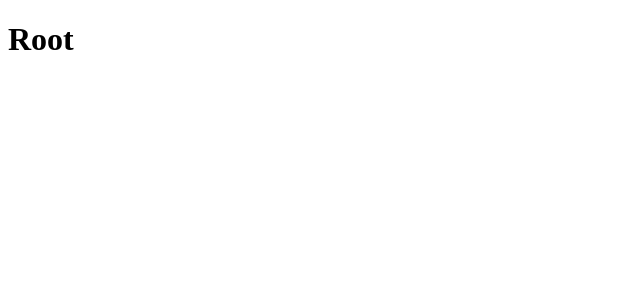
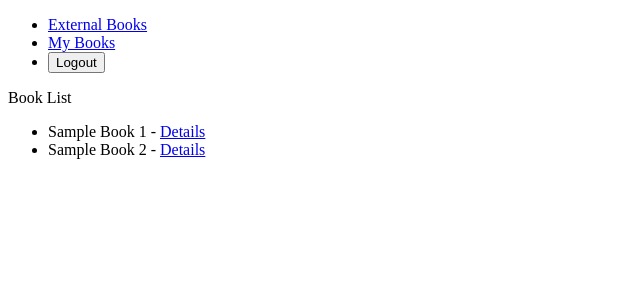
Before and after one commit to pawelrusak/ateris-recruitment-task, a React app in the folder frontend/: page /books in a window 1280 px wide. Shown: the top 300 px of the page, without its empty margins (0-640 px from the left). Built offline with nearby package versions, Linux system fonts and the light colour scheme; the HTML template or start-up script is replaced by a standard one.

Commit message:
feat(frontend): create routing skeleton

```diff
--- a/frontend/src/Root.tsx
+++ /dev/null
@@ -1,5 +0,0 @@
-const Root = () => {
-  return <h1>Root</h1>;
-};
-
-export default Root;
--- /dev/null
+++ b/frontend/src/layout/private.layout.tsx
@@ -0,0 +1,24 @@
+import { NavLink, Outlet } from "react-router";
+
+const PrivateLayout = () => {
+  return (
+    <div>
+      <nav>
+        <ul>
+          <li>
+            <NavLink to="/">External Books</NavLink>
+          </li>
+          <li>
+            <NavLink to="/books">My Books</NavLink>
+          </li>
+          <li>
+            <button>Logout</button>
+          </li>
+        </ul>
+      </nav>
+      <Outlet />
+    </div>
+  );
+};
+
+export default PrivateLayout;
--- a/frontend/src/main.tsx
+++ b/frontend/src/main.tsx
@@ -1,6 +1,6 @@
 import { StrictMode } from "react";
 import { createRoot } from "react-dom/client";
-import Root from "@/Root.tsx";
+import Root from "@/root";
 
 createRoot(document.getElementById("root")!).render(
   <StrictMode>
--- /dev/null
+++ b/frontend/src/root.tsx
@@ -0,0 +1,24 @@
+import { BrowserRouter, Routes, Route } from "react-router";
+
+import BookDetailsView from "@/views/book-details.view";
+import BooksListView from "@/views/books-list.view";
+import ExternalBooksView from "@/views/external-books.view";
+import LoginView from "@/views/login.view";
+import PrivateLayout from "@/layout/private.layout";
+
+const Root = () => {
+  return (
+    <BrowserRouter>
+      <Routes>
+        <Route path="/login" element={<LoginView />} />
+        <Route element={<PrivateLayout />}>
+          <Route path="/" element={<ExternalBooksView />} />
+          <Route path="/books" element={<BooksListView />} />
+          <Route path="/books/:owner" element={<BookDetailsView />} />
+        </Route>
+      </Routes>
+    </BrowserRouter>
+  );
+};
+
+export default Root;
--- /dev/null
+++ b/frontend/src/views/book-details.view.tsx
@@ -0,0 +1,5 @@
+const BookDetailsView = () => {
+  return <main>Book Detail View</main>;
+};
+
+export default BookDetailsView;
--- /dev/null
+++ b/frontend/src/views/books-list.view.tsx
@@ -0,0 +1,19 @@
+import { Link } from "react-router";
+
+const BooksListView = () => {
+  return (
+    <main>
+      Book List
+      <ul>
+        <li>
+          Sample Book 1 - <Link to="/books/owner1">Details</Link>
+        </li>
+        <li>
+          Sample Book 2 - <Link to="/books/owner2">Details</Link>
+        </li>
+      </ul>
+    </main>
+  );
+};
+
+export default BooksListView;
--- /dev/null
+++ b/frontend/src/views/external-books.view.tsx
@@ -0,0 +1,5 @@
+const ExternalBooksView = () => {
+  return <div>ExternalBooksView</div>;
+};
+
+export default ExternalBooksView;
--- /dev/null
+++ b/frontend/src/views/login.view.tsx
@@ -0,0 +1,5 @@
+export const LoginView = () => {
+  return <div>login</div>;
+};
+
+export default LoginView;
```
